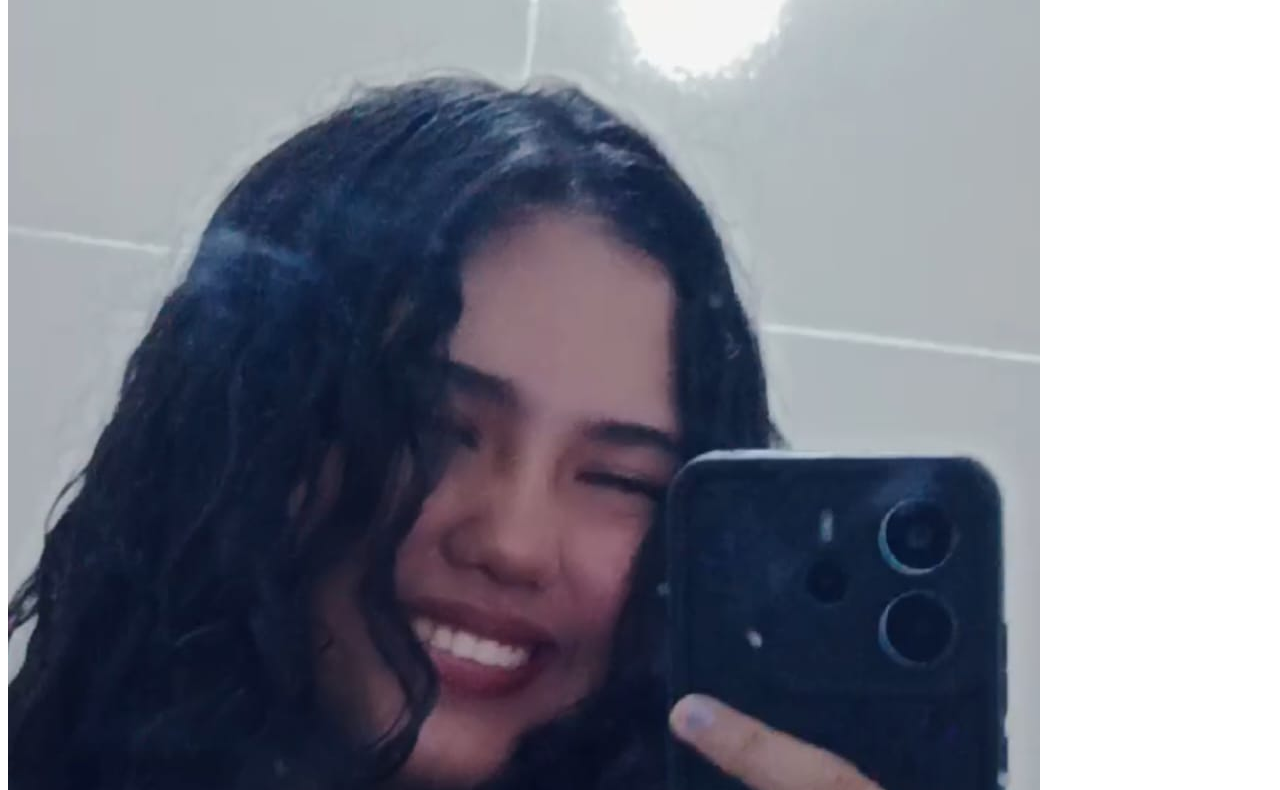
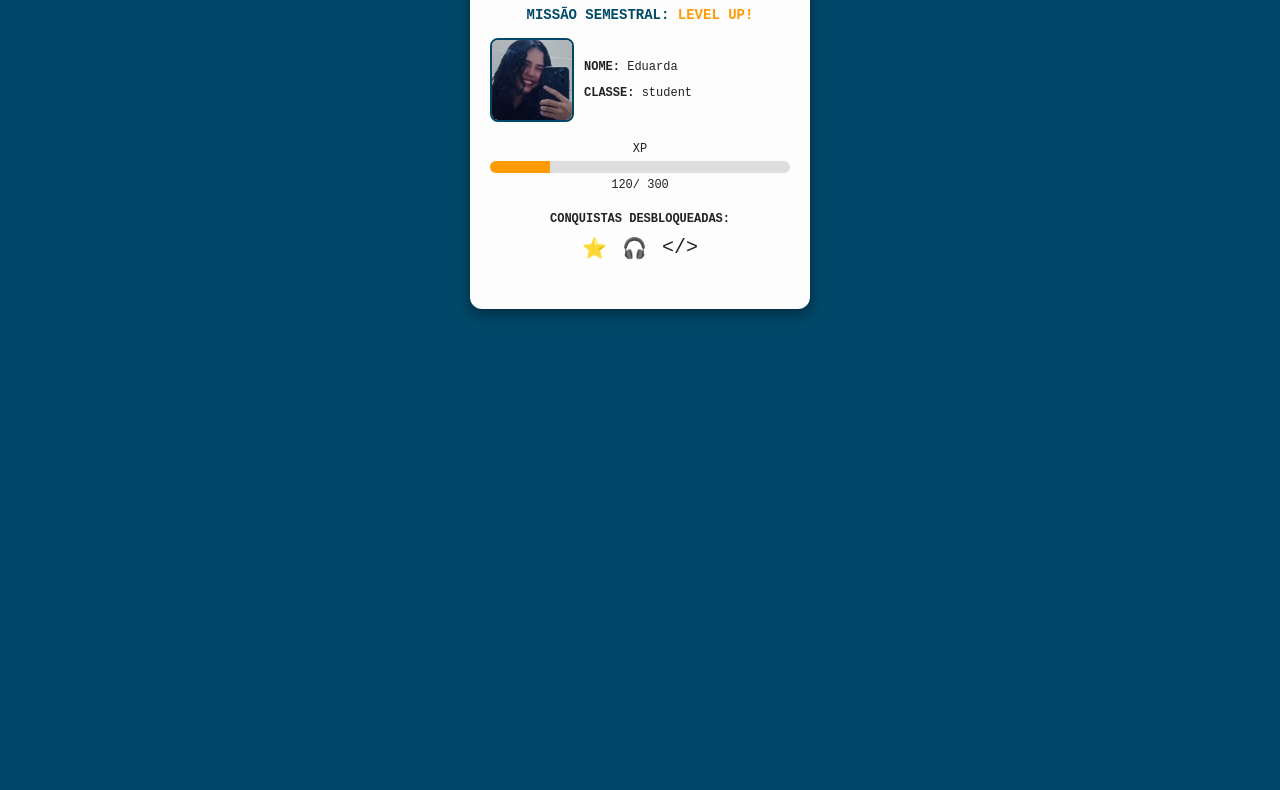
Before and after one commit to dudxz5995/projeto-card-stardew, a plain HTML site: page cardduda.html in a window 1280 px wide. Shown: the part 286-1076 px from the top of the page. After the commit the page ends 800 px from the top, so only its background shows below. Drawn offline with Linux system fonts and the light colour scheme.

Commit message:
arrumei o css

```diff
--- a/cardduda.html
+++ b/cardduda.html
@@ -4,7 +4,7 @@
   <meta charset="UTF-8">
   <meta name="viewport" content="width=device-width, initial-scale=1.0">
   <title>Player Card</title>
-  <link rel="stylesheet" href="style.css">
+  <link rel="stylesheet" href="cardduda.css">
 </head>
 <body>
   <div class="card">
```
